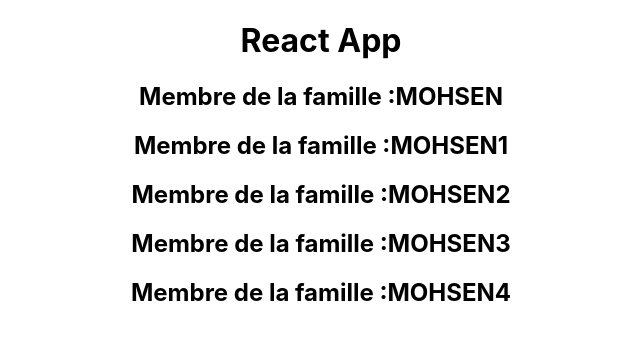
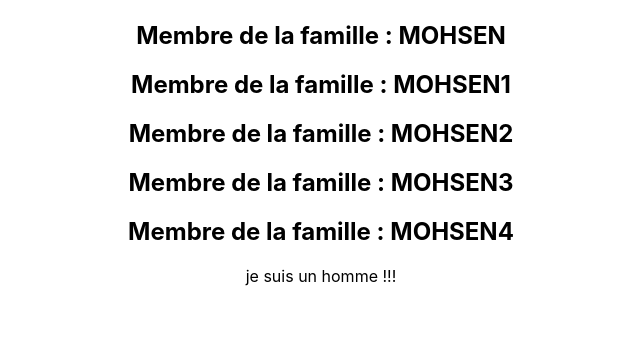
Before and after one commit to mohsennn/-my-app, a React (Create React App) app: page / in a window 1280 px wide. Shown: the top 340 px of the page, without its empty margins (319-959 px from the left). Built offline with nearby package versions, Linux system fonts and the light colour scheme.

Commit message:
utiliser chuldren dans component et les expressions ternaires

```diff
--- a/src/App.js
+++ b/src/App.js
@@ -5,17 +5,19 @@
 
 class App extends Component {
   render() {
+    const {titre}=this.props;
     return (
       <div className="App">
-        <h1> React App</h1>
+        <h1> {titre}</h1>
         <Membre nom ='mohsen'/>
         <Membre nom ='mohsen1'/>
         <Membre nom ='mohsen2'/>
         <Membre nom ='mohsen3'/>
-        <Membre nom ='mohsen4'/>
+        <Membre nom ='mohsen4' children ='je suis un homme !!!'>
 
+        </Membre>
         </div>
-    );
+    )
   }
 }
 
--- a/src/components/Membre.js
+++ b/src/components/Membre.js
@@ -1,8 +1,11 @@
-import React from "react";
-/* props:variable qu'on passe à un composant */
-const Membre = ({nom}) => {
-
-  return <h2> Membre de la famille :{nom.toUpperCase()} </h2>;
+import React, { Fragment } from "react";
+const Membre = ({ nom, children }) => {
+  return (
+    <Fragment>
+      <h2> Membre de la famille : {nom.toUpperCase()}</h2>
+      {children ? <p> {children}</p> : <Fragment />}
+    </Fragment>
+  );
 };
 
 export default Membre;
```
